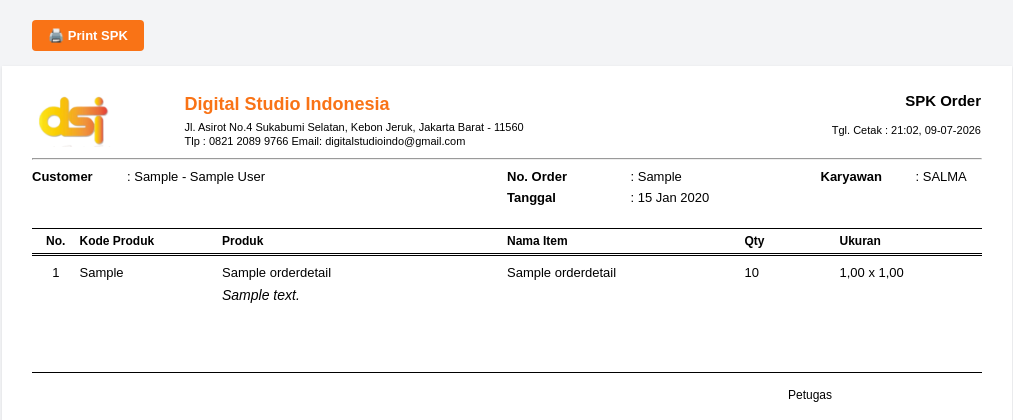
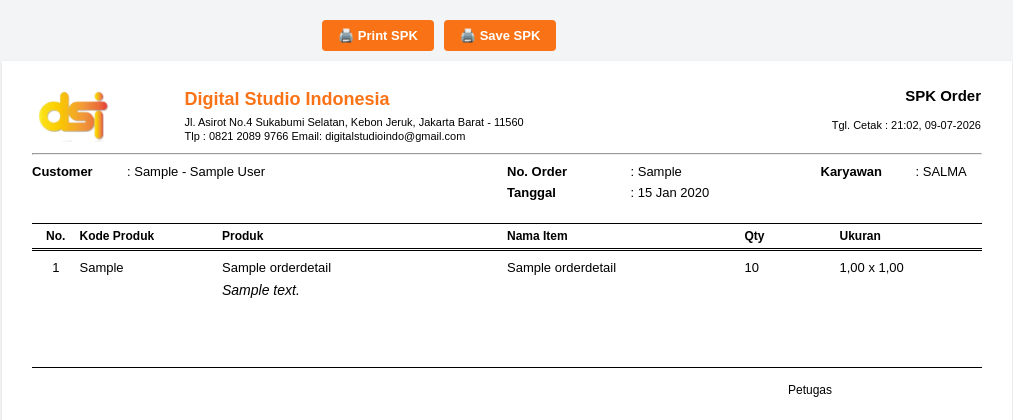
Before and after one commit to olookdev/Software_DSI, a Django app: page /order/spk/1/ in a window 1280 px wide. Shown: the top 420 px of the page, without its empty margins (133-1146 px from the left). Run offline with Django 5.2, Linux system fonts and the light colour scheme; tables that the repository leaves empty hold one stand-in row (values such as "Sample post"); some libraries are stand-ins or nearby versions.

Commit message:
add fitur save spk di spk detail

```diff
--- a/inventory/templates/inventory/spk_detail.html
+++ b/inventory/templates/inventory/spk_detail.html
@@ -14,12 +14,6 @@
             font-size: 13px;
         }
 
-        .no-print-area {
-            max-width: 950px;
-            margin: 0 auto 15px auto;
-            display: flex;
-            justify-content: space-between;
-        }
         .btn {
             padding: 8px 16px;
             border-radius: 4px;
@@ -162,6 +156,15 @@
                 padding: 0;
                 max-width: 100%;
             }
+        }
+
+        .no-print-area {
+            max-width: 950px;
+            margin: 0 auto 15px auto;
+            display: flex;
+        }
+
+        @media print {
             .no-print-area {
                 display: none !important;
             }
@@ -169,8 +172,13 @@
     </style>
 </head>
 <body>
-    <div class="no-print-area">
-        <button class="btn btn-print" onclick="window.print();">🖨️ Print SPK</button>
+    <div class="no-print-area" style="margin-left: 435px; margin-bottom: 10px;">
+        <div style ="margin-right: 10px;">
+            <button class="btn btn-print" onclick="window.print();">🖨️ Print SPK</button>
+        </div>
+        <div>
+            <button class="btn btn-print" onclick="downloadSPK();">🖨️ Save SPK</button>
+        </div>
     </div>
 
     <div class="spk-paper">
@@ -265,6 +273,8 @@
 </body>
 </html>
 
+<script src="https://cdnjs.cloudflare.com/ajax/libs/html2pdf.js/0.10.1/html2pdf.bundle.min.js"></script>
+
 <script>
 function cetakSPK() {
     const hariIni = new Date();
@@ -282,9 +292,33 @@ function cetakSPK() {
     const formatLengkap = `${jam}:${menit}, ${dd}-${mm}-${yyyy}`;
 
     // Masukkan ke dalam HTML
-    document.getElementById('tgl-cetak-isi').innerText = formatLengkap;
+    const tglIsi = document.getElementById('tgl-cetak-isi');
+    if (tglIsi) tglIsi.innerText = formatLengkap;
 
     // Jalankan perintah print browser
     window.print();
 }
+
+function downloadSPK() {
+    // 1. Sembunyikan tombol no-print-area secara paksa sesaat sebelum html2pdf membaca layout screen
+    const tombolArea = document.querySelector('.no-print-area');
+    if (tombolArea) tombolArea.style.setProperty('display', 'none', 'important');
+
+    // Cari elemen utama dokumen SPK Mas (misal bungkus area cetak dengan id="area-spk")
+    const element = document.getElementById('area-spk') || document.body;
+
+    // Konfigurasi file PDF yang akan dihasilkan
+    const opsi = {
+        margin:       0.5,
+        filename:     'SPK-Order.pdf',
+        image:        { type: 'jpeg', quality: 0.98 },
+        html2canvas:  { scale: 2, useCORS: true },
+        jsPDF:        { unit: 'in', format: 'letter', orientation: 'portrait' }
+    };
+
+    // Jalankan fungsi download, lalu kembalikan tampilan tombol setelah proses generate selesai
+    html2pdf().set(opsi).from(element).save().then(() => {
+        if (tombolArea) tombolArea.style.display = 'flex'; // Munculkan kembali tombol di layar komputer mas
+    });
+}
 </script>
```
